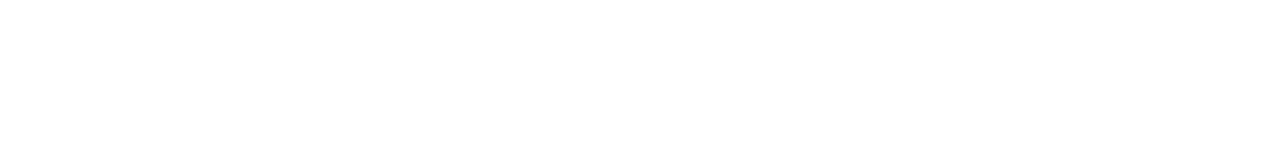
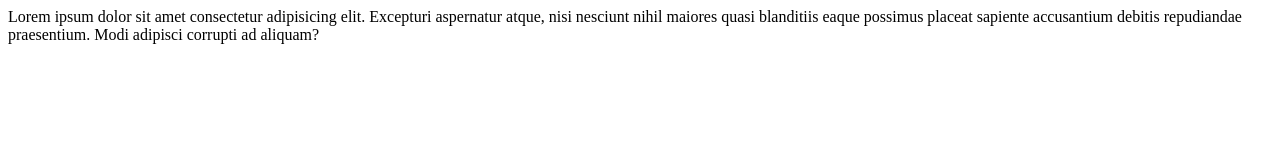
Before and after one commit to ashleyeichstaedt/advancedGit, a plain HTML site: page index.html in a window 1280 px wide. Drawn offline with Linux system fonts and the light colour scheme.

Commit message:
added a paragraph

```diff
--- a/index.html
+++ b/index.html
@@ -5,5 +5,12 @@
     <meta name="viewport" content="width=device-width, initial-scale=1.0" />
     <title>Document</title>
   </head>
-  <body></body>
+  <body>
+    <p>
+      Lorem ipsum dolor sit amet consectetur adipisicing elit. Excepturi
+      aspernatur atque, nisi nesciunt nihil maiores quasi blanditiis eaque
+      possimus placeat sapiente accusantium debitis repudiandae praesentium.
+      Modi adipisci corrupti ad aliquam?
+    </p>
+  </body>
 </html>
```
